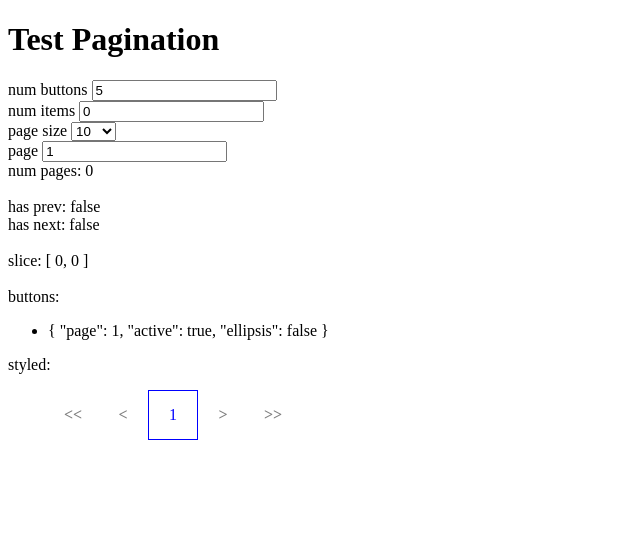
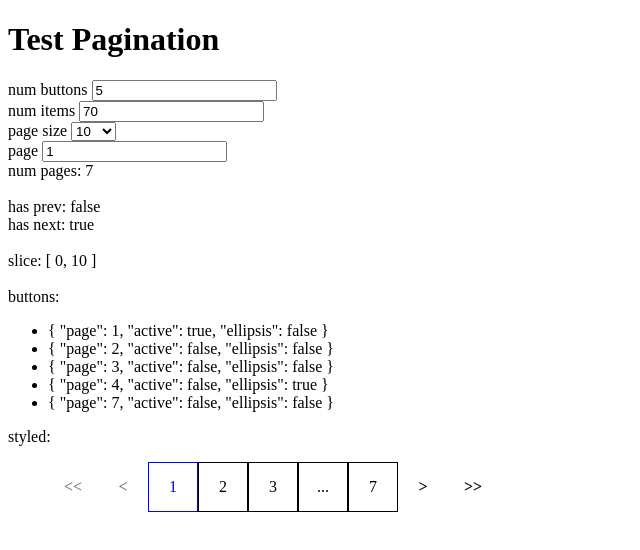
Before and after one commit to Sun0fABeach/vue-use-paginator, a Vue app: page / in a window 1280 px wide. Shown: the top 550 px of the page, without its empty margins (0-640 px from the left). Built offline with nearby package versions, Linux system fonts and the light colour scheme.

Commit message:
add page and number of items to init options

```diff
--- a/src/components/Test.vue
+++ b/src/components/Test.vue
@@ -81,7 +81,11 @@ import usePaginator from '../usePaginator'
 
 export default defineComponent({
   setup() {
-    return usePaginator({ pageSize: 10 })
+    return usePaginator({
+      pageSize: 10,
+      numItems: 70,
+      numButtons: 5,
+    })
   }
 })
 </script>
--- a/src/usePaginator.ts
+++ b/src/usePaginator.ts
@@ -1,8 +1,10 @@
 import { ref, computed, watch, Ref, ComputedRef } from 'vue'
 
 export interface IOptions {
-  pageSize?: number,
-  numButtons?: number,
+  page?: number
+  pageSize?: number
+  numItems?: number
+  numButtons?: number
 }
 
 export interface IPagination {
@@ -38,7 +40,9 @@ export interface IEllipsisButton extends IButton {
 export type IPaginatorButton = IPageButton | IEllipsisButton
 
 const defaultOptions: Required<IOptions> = {
+  page: 1,
   pageSize: 5,
+  numItems: 0,
   numButtons: 5,
 };
 
@@ -46,11 +50,11 @@ const defaultOptions: Required<IOptions> = {
 export default (userOptions: IOptions): IPagination => {
   const options: Required<IOptions> = { ...defaultOptions, ...userOptions }
 
+  const _page = ref(options.page)
   const pageSize = ref(options.pageSize)
+  const numItems = ref(options.numItems)
   const numButtons = ref(options.numButtons)
-  const numItems = ref(0)
 
-  const _page = ref(1)
   const page = computed({
     get: () => _page.value,
     set: val => {
```
Also changed, not shown: 1 other file (tests, documents, lock files or other folders).
